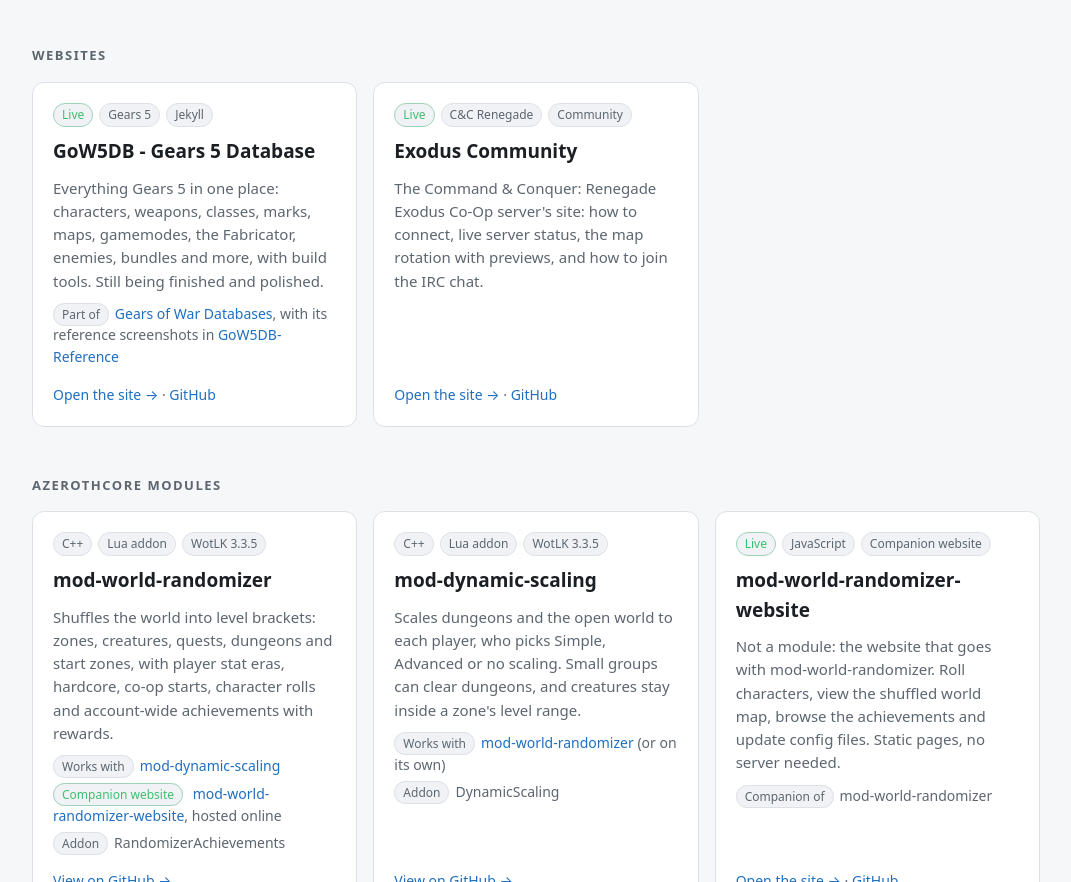
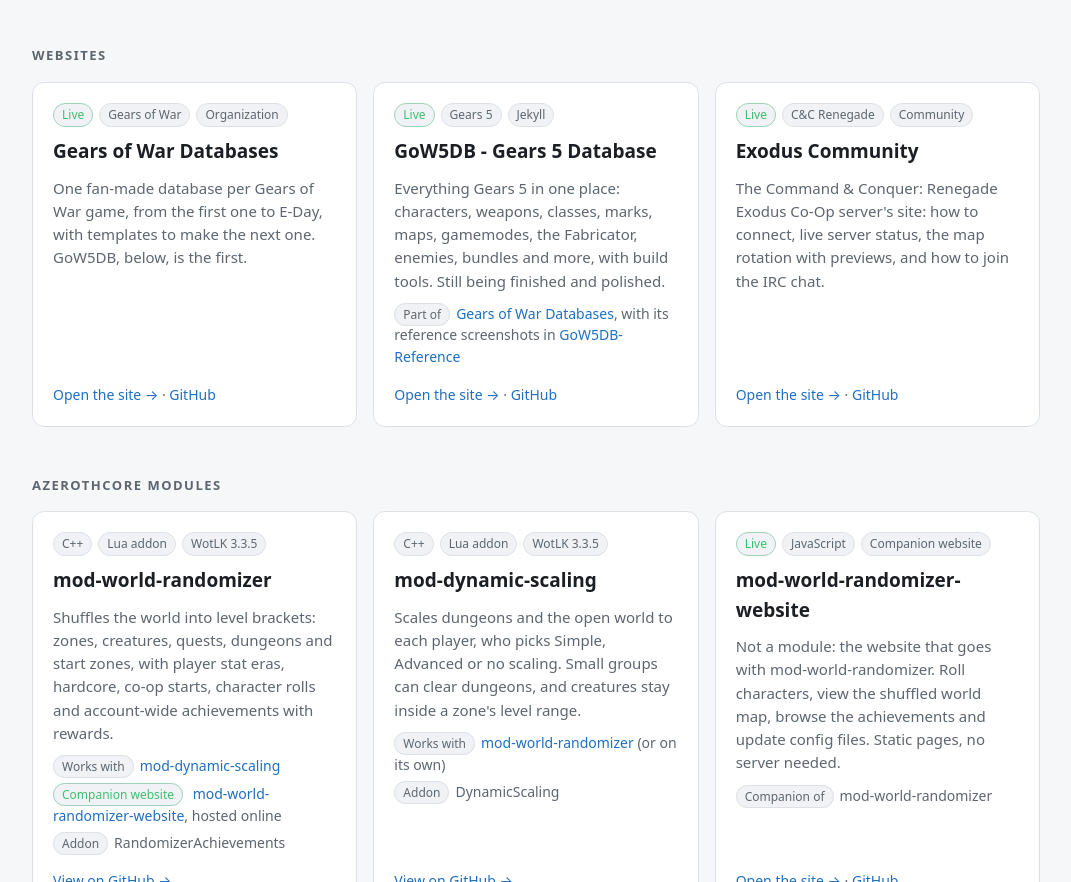
Before and after one commit to TheSCREWEDSoftware/TheSCREWEDSoftware.github.io, a plain HTML site: page index.html in a window 1280 px wide. Shown: the part 837-1719 px from the top of the page, without its empty margins (104-1175 px from the left). Drawn offline with Linux system fonts and the light colour scheme.

Commit message:
Websites: Gears of War Databases
Co-Authored-By: Claude Opus 5.5 <noreply@anthropic.com>

```diff
--- a/index.html
+++ b/index.html
@@ -170,6 +170,15 @@
     <h2>Websites</h2>
     <div class="grid">
       <article class="card">
+        <div class="tags"><span class="tag live">Live</span><span class="tag">Gears of War</span>
+          <span class="tag">Organization</span></div>
+        <h3>Gears of War Databases</h3>
+        <p>One fan-made database per Gears of War game, from the first one to E-Day, with templates to make the
+          next one. GoW5DB, below, is the first.</p>
+        <p class="more"><a href="https://gearsofwardatabases.github.io/">Open the site &rarr;</a> &middot;
+          <a href="https://github.com/GearsOfWarDatabases">GitHub</a></p>
+      </article>
+      <article class="card">
         <div class="tags"><span class="tag live">Live</span><span class="tag">Gears 5</span>
           <span class="tag">Jekyll</span></div>
         <h3>GoW5DB - Gears 5 Database</h3>
```
